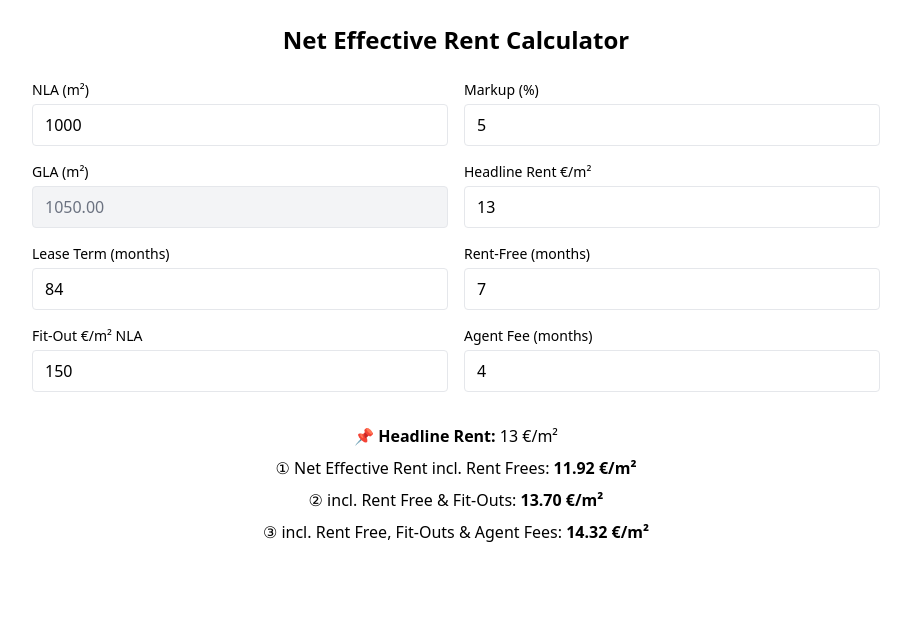
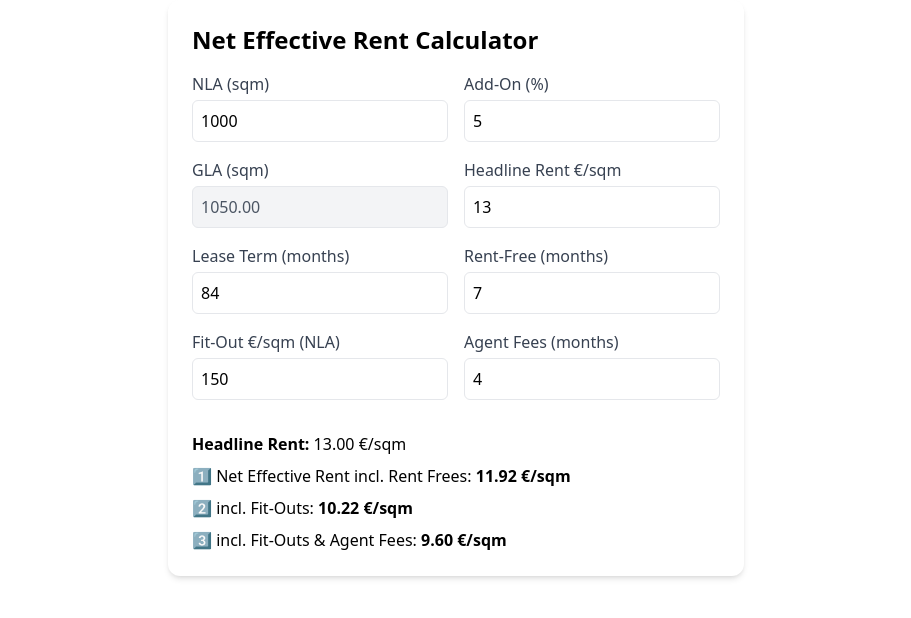
Before and after one commit to Musicandy13/Net-Effective-Rent-Calculator, a React (Vite) app: page / in a window 1280 px wide. Shown: the top 618 px of the page, without its empty margins (184-1095 px from the left). Built offline with nearby package versions, Linux system fonts and the light colour scheme; the HTML template or start-up script is replaced by a standard one.

Commit message:
Update App.jsx

```diff
--- a/src/App.jsx
+++ b/src/App.jsx
@@ -1,113 +1,70 @@
 import { useState } from 'react';
 
-export default function App() {
+export default function NERCalculator() {
   const [nla, setNla] = useState(1000);
-  const [markup, setMarkup] = useState(5);
-  const [headlineRent, setHeadlineRent] = useState(13);
-  const [leaseTerm, setLeaseTerm] = useState(84);
-  const [rentFree, setRentFree] = useState(7);
+  const [addon, setAddon] = useState(5);
+  const [rent, setRent] = useState(13);
+  const [duration, setDuration] = useState(84);
+  const [rf, setRf] = useState(7);
   const [fitOut, setFitOut] = useState(150);
-  const [agentFee, setAgentFee] = useState(4);
+  const [agentFeeMonths, setAgentFeeMonths] = useState(4);
 
-  const gla = nla * (1 + markup / 100);
+  const gla = nla * (1 + addon / 100);
+  const rentFreeMonths = duration - rf;
+  const grossRent = rent * gla * rentFreeMonths;
+  const totalFitOut = fitOut * nla;
+  const agentFees = agentFeeMonths * rent * gla;
 
-  const ner1 = ((headlineRent * (leaseTerm - rentFree)) / leaseTerm).toFixed(2);
-  const ner2 = ((headlineRent * (leaseTerm - rentFree) * nla + fitOut * nla) / (leaseTerm * nla)).toFixed(2);
-  const ner3 = ((headlineRent * (leaseTerm - rentFree) * nla + fitOut * nla + headlineRent * agentFee * nla) / (leaseTerm * nla)).toFixed(2);
+  const ner1 = grossRent / (duration * gla);
+  const ner2 = (grossRent - totalFitOut) / (duration * gla);
+  const ner3 = (grossRent - totalFitOut - agentFees) / (duration * gla);
 
   return (
-    <div className="max-w-4xl mx-auto p-6">
-      <h1 className="text-2xl font-bold mb-6 text-center">
-        Net Effective Rent Calculator
-      </h1>
+    <div className="p-6 max-w-xl mx-auto bg-white rounded-xl shadow-md space-y-4">
+      <h2 className="text-2xl font-bold">Net Effective Rent Calculator</h2>
+      <div className="grid grid-cols-2 gap-4">
+        <label className="block">
+          <span className="text-gray-700">NLA (sqm)</span>
+          <input type="number" value={nla} onChange={e => setNla(+e.target.value)} className="mt-1 block w-full border rounded-md p-2" />
+        </label>
+        <label className="block">
+          <span className="text-gray-700">Add-On (%)</span>
+          <input type="number" value={addon} onChange={e => setAddon(+e.target.value)} className="mt-1 block w-full border rounded-md p-2" />
+        </label>
 
-      <div className="grid grid-cols-2 gap-4">
-        <div className="flex flex-col">
-          <label className="text-sm font-medium mb-1">NLA (m²)</label>
-          <input
-            type="number"
-            value={nla}
-            onChange={e => setNla(Number(e.target.value))}
-            className="border rounded px-3 py-2"
-          />
-        </div>
+        <label className="block">
+          <span className="text-gray-700">GLA (sqm)</span>
+          <input type="text" readOnly value={gla.toFixed(2)} className="mt-1 block w-full border rounded-md p-2 bg-gray-100 text-gray-600" />
+        </label>
+        <label className="block">
+          <span className="text-gray-700">Headline Rent €/sqm</span>
+          <input type="number" value={rent} onChange={e => setRent(+e.target.value)} className="mt-1 block w-full border rounded-md p-2" />
+        </label>
 
-        <div className="flex flex-col">
-          <label className="text-sm font-medium mb-1">Markup (%)</label>
-          <input
-            type="number"
-            value={markup}
-            onChange={e => setMarkup(Number(e.target.value))}
-            className="border rounded px-3 py-2"
-          />
-        </div>
+        <label className="block">
+          <span className="text-gray-700">Lease Term (months)</span>
+          <input type="number" value={duration} onChange={e => setDuration(+e.target.value)} className="mt-1 block w-full border rounded-md p-2" />
+        </label>
+        <label className="block">
+          <span className="text-gray-700">Rent-Free (months)</span>
+          <input type="number" value={rf} onChange={e => setRf(+e.target.value)} className="mt-1 block w-full border rounded-md p-2" />
+        </label>
 
-        <div className="flex flex-col">
-          <label className="text-sm font-medium mb-1">GLA (m²)</label>
-          <input
-            type="number"
-            value={gla.toFixed(2)}
-            readOnly
-            className="border rounded px-3 py-2 bg-gray-100 text-gray-500"
-          />
-        </div>
-
-        <div className="flex flex-col">
-          <label className="text-sm font-medium mb-1">Headline Rent €/m²</label>
-          <input
-            type="number"
-            value={headlineRent}
-            onChange={e => setHeadlineRent(Number(e.target.value))}
-            className="border rounded px-3 py-2"
-          />
-        </div>
-
-        <div className="flex flex-col">
-          <label className="text-sm font-medium mb-1">Lease Term (months)</label>
-          <input
-            type="number"
-            value={leaseTerm}
-            onChange={e => setLeaseTerm(Number(e.target.value))}
-            className="border rounded px-3 py-2"
-          />
-        </div>
-
-        <div className="flex flex-col">
-          <label className="text-sm font-medium mb-1">Rent-Free (months)</label>
-          <input
-            type="number"
-            value={rentFree}
-            onChange={e => setRentFree(Number(e.target.value))}
-            className="border rounded px-3 py-2"
-          />
-        </div>
-
-        <div className="flex flex-col">
-          <label className="text-sm font-medium mb-1">Fit-Out €/m² NLA</label>
-          <input
-            type="number"
-            value={fitOut}
-            onChange={e => setFitOut(Number(e.target.value))}
-            className="border rounded px-3 py-2"
-          />
-        </div>
-
-        <div className="flex flex-col">
-          <label className="text-sm font-medium mb-1">Agent Fee (months)</label>
-          <input
-            type="number"
-            value={agentFee}
-            onChange={e => setAgentFee(Number(e.target.value))}
-            className="border rounded px-3 py-2"
-          />
-        </div>
+        <label className="block">
+          <span className="text-gray-700">Fit-Out €/sqm (NLA)</span>
+          <input type="number" value={fitOut} onChange={e => setFitOut(+e.target.value)} className="mt-1 block w-full border rounded-md p-2" />
+        </label>
+        <label className="block">
+          <span className="text-gray-700">Agent Fees (months)</span>
+          <input type="number" value={agentFeeMonths} onChange={e => setAgentFeeMonths(+e.target.value)} className="mt-1 block w-full border rounded-md p-2" />
+        </label>
       </div>
 
-      <div className="mt-8 space-y-2 text-center">
-        <p>📌 <strong>Headline Rent:</strong> {headlineRent} €/m²</p>
-        <p>① Net Effective Rent incl. Rent Frees: <strong>{ner1} €/m²</strong></p>
-        <p>② incl. Rent Free & Fit-Outs: <strong>{ner2} €/m²</strong></p>
-        <p>③ incl. Rent Free, Fit-Outs & Agent Fees: <strong>{ner3} €/m²</strong></p>
+      <div className="pt-4 space-y-2">
+        <p><strong>Headline Rent:</strong> {rent.toFixed(2)} €/sqm</p>
+        <p>1️⃣ Net Effective Rent incl. Rent Frees: <b>{ner1.toFixed(2)} €/sqm</b></p>
+        <p>2️⃣ incl. Fit-Outs: <b>{ner2.toFixed(2)} €/sqm</b></p>
+        <p>3️⃣ incl. Fit-Outs & Agent Fees: <b>{ner3.toFixed(2)} €/sqm</b></p>
       </div>
     </div>
   );
```
